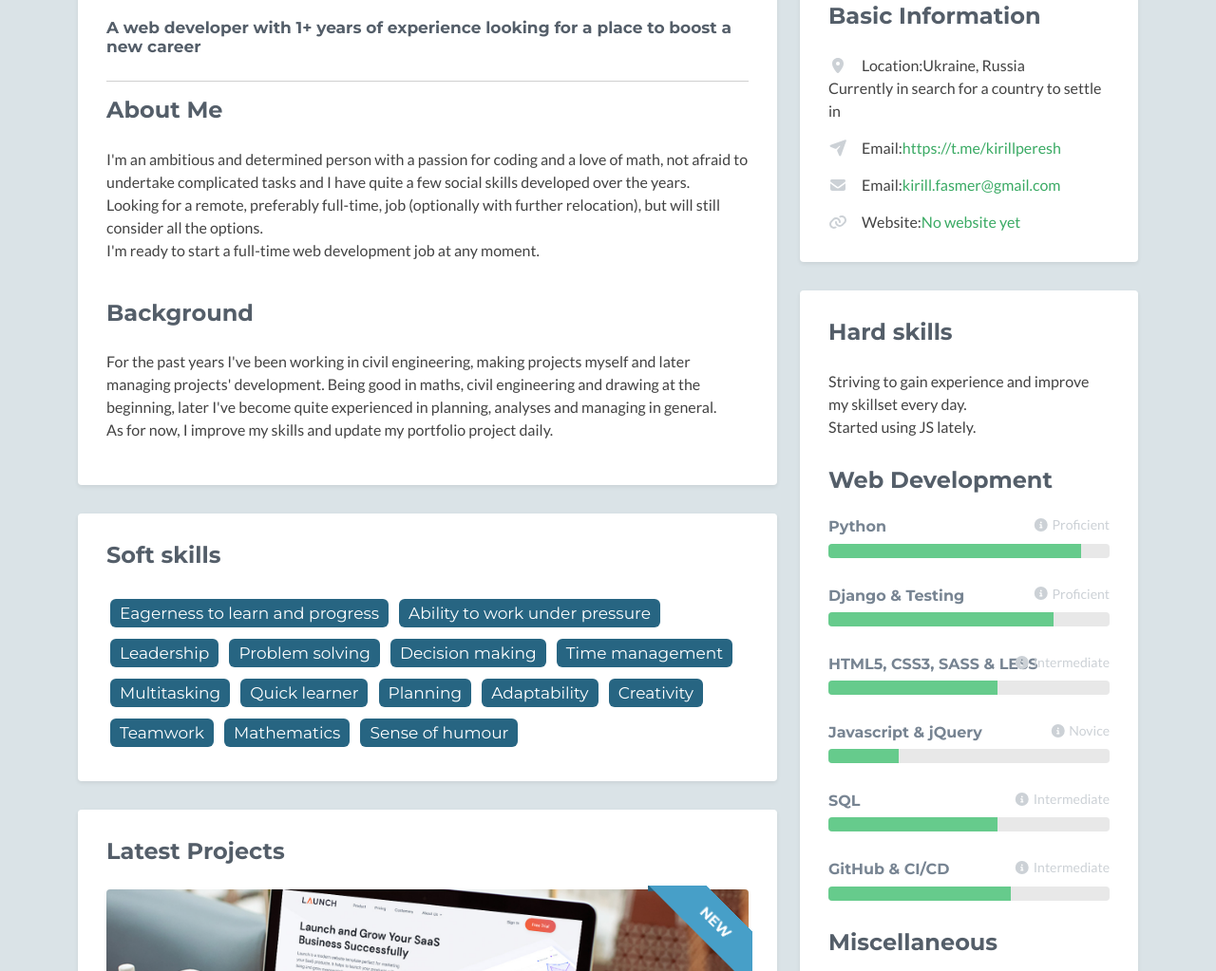
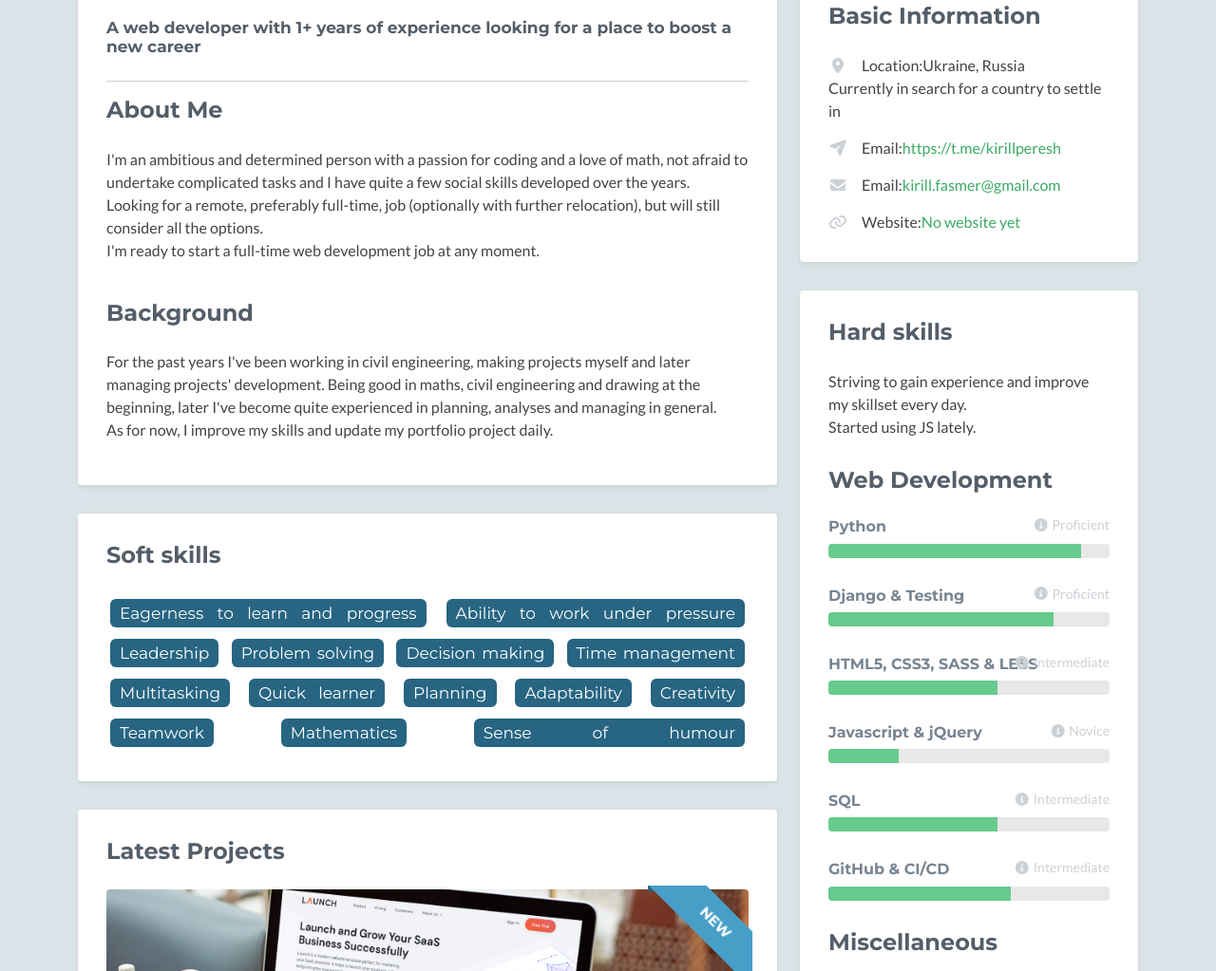
Before and after one commit to kirillperesh/page_portfolio, a plain HTML site: page index.html in a window 1280 px wide. Shown: the part 325-1348 px from the top of the page at 95% size. Drawn offline with Linux system fonts and the light colour scheme; no server answers; some icons are missing.

Commit message:
update soft-skills block

```diff
--- a/assets/css/styles.css
+++ b/assets/css/styles.css
@@ -848,6 +848,8 @@ body[data-theme="dark"] .text-muted {
   white-space: nowrap;
 }
 
-.soft-skills {
+.soft-skills-content {
   line-height: 42px;
+  text-align: justify;
+  text-align-last: justify;
 }
--- a/index.html
+++ b/index.html
@@ -101,7 +101,7 @@
                 <section class="soft-skills section">
                     <div class="section-inner shadow-sm rounded">
                         <h2 class="heading">Soft skills</h2>
-                        <div class="content">
+                        <div class="content soft-skills-content">
                             <span class="soft-skill-badge">Eagerness to learn and progress</span>
                             <span class="soft-skill-badge">Ability to work under pressure</span>
                             <span class="soft-skill-badge">Leadership</span>
```
